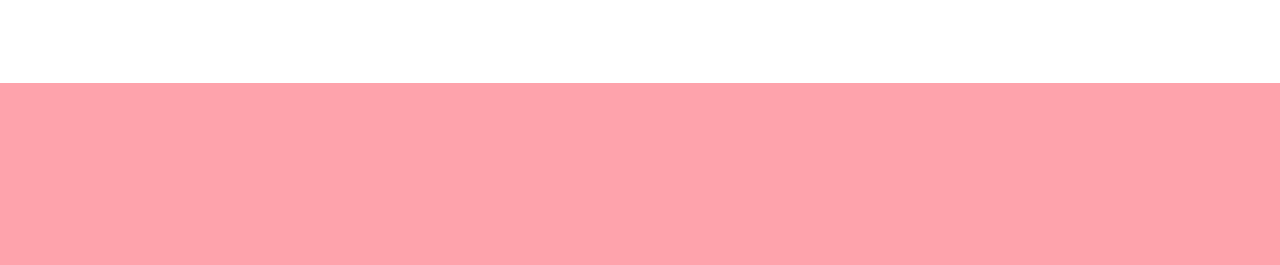
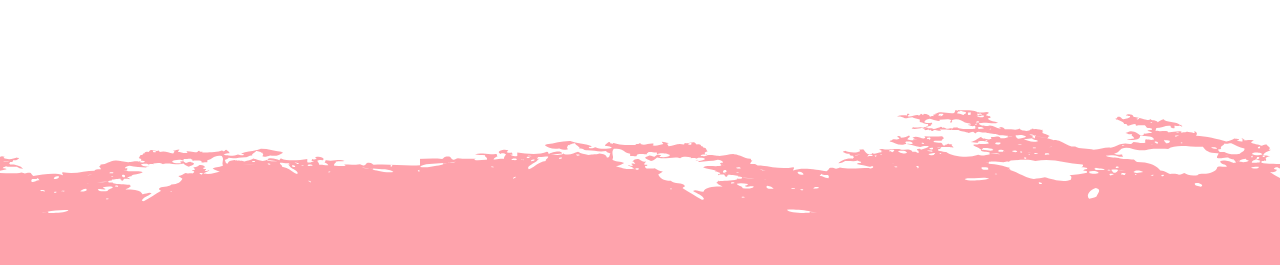
Before and after one commit to iFrodo/smoothie, a plain HTML site: page index.html in a window 1280 px wide. Shown: the part 1103-1368 px from the top of the page. Drawn offline with Linux system fonts and the light colour scheme; a web font is replaced by a local one.

Commit message:
1st commit

```diff
--- a/css/style.css
+++ b/css/style.css
@@ -79,14 +79,14 @@ body {
   line-height: 50px;
 }
 .separator--about {
-  background: transparent url(/img/sep2.jpg) center center no-repeat;
+  background: transparent url(../img/sep2.jpg) center center no-repeat;
 }
 
 .separator::before {
   content: "";
   width: 100%;
   height: 130px;
-  background: url(./img/bottom.svg) center center no-repeat;
+  background: url(../img/bottom.svg) center center no-repeat;
   position: absolute;
   top: 0;
   left: 0;
@@ -95,7 +95,7 @@ body {
   content: "";
   width: 100%;
   height: 110px;
-  background: url(./img/top.svg) center center no-repeat;
+  background: url(../img/top.svg) center center no-repeat;
   position: absolute;
   bottom: 0;
   left: 0;
```
